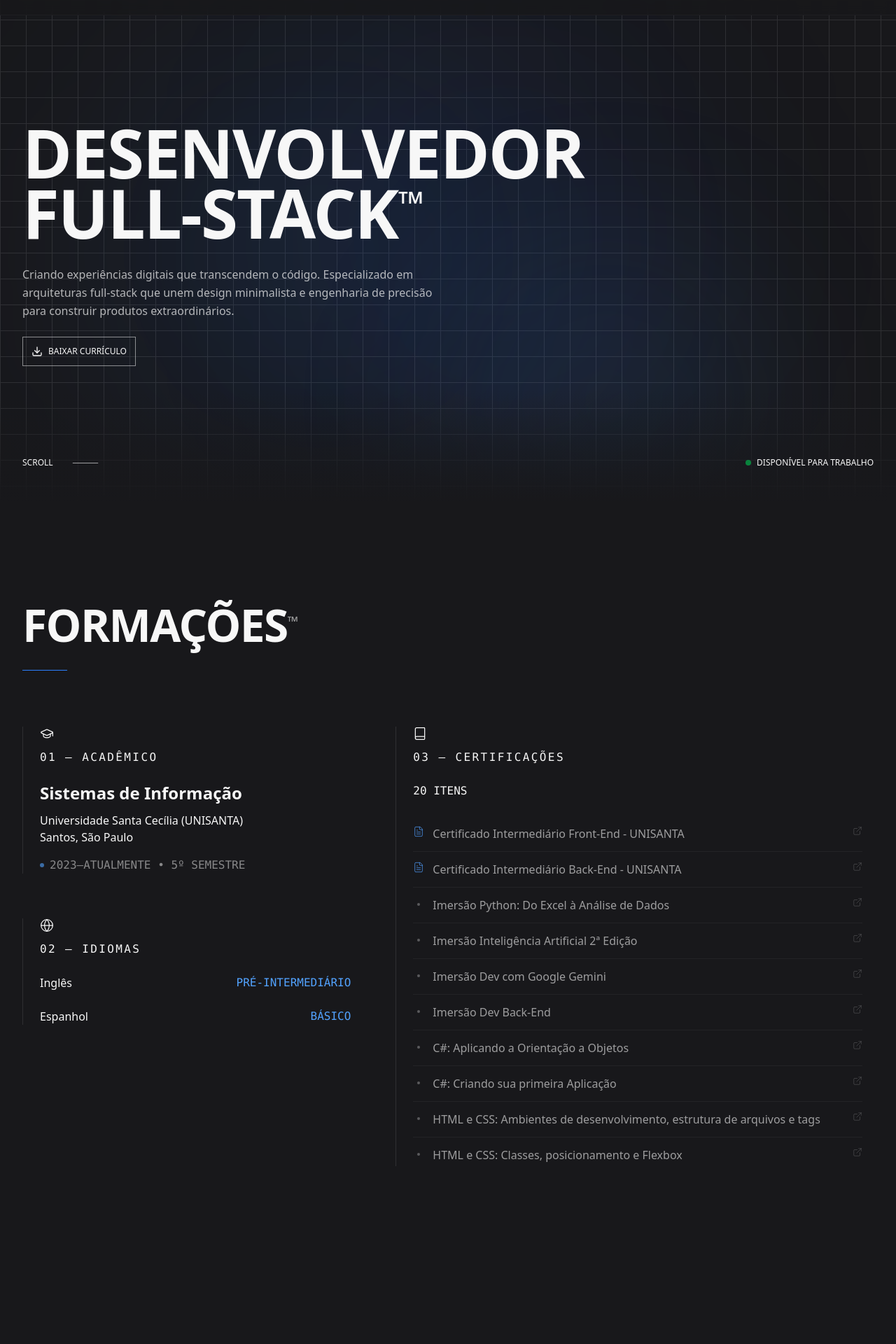
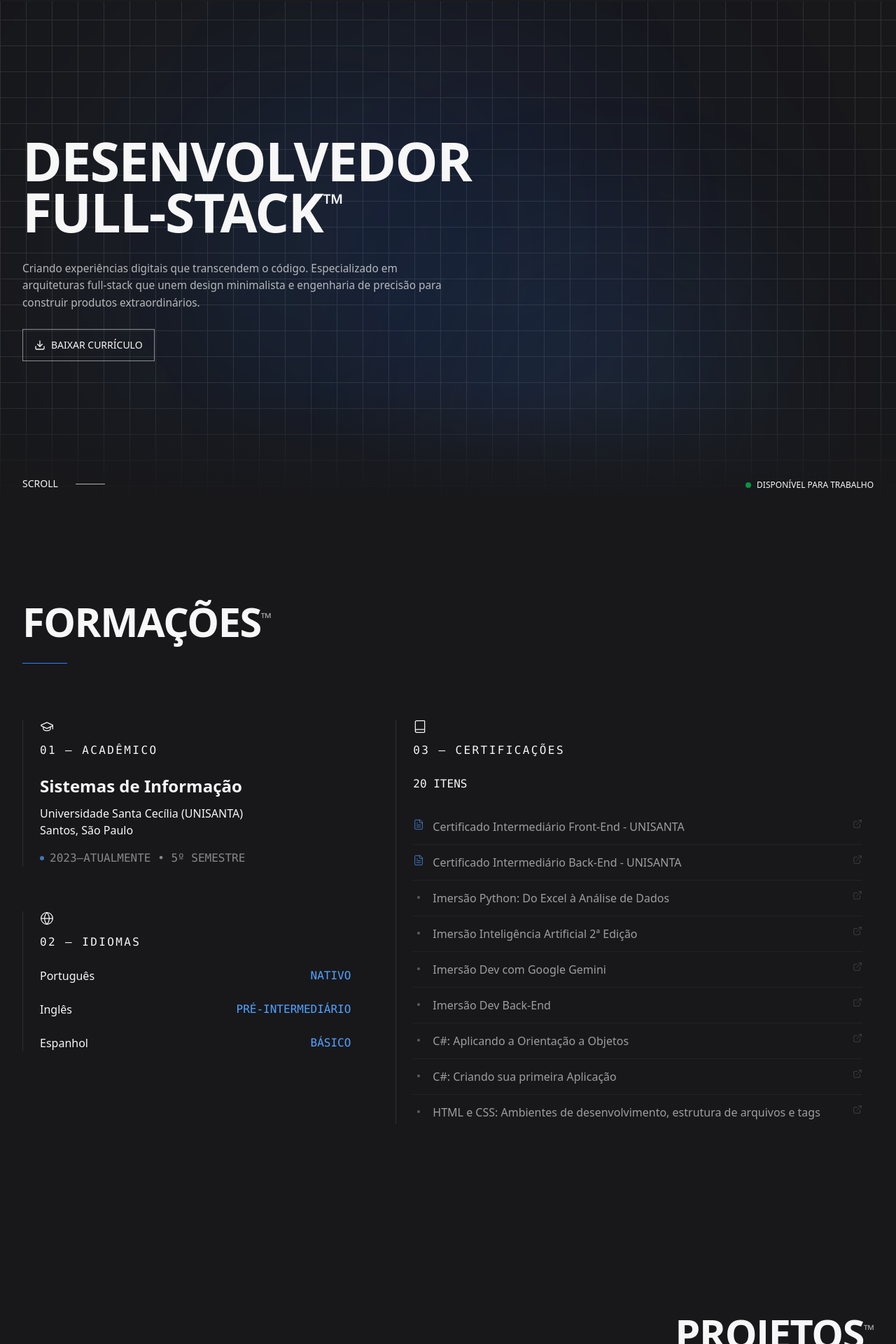
Before and after one commit to 21lucasbarros/portfolio, a React (Vite) app: page / in a window 1280 px wide. Shown: the part 83-2003 px from the top of the page at 70% size. Built offline with nearby package versions, Linux system fonts and the light colour scheme.

Commit message:
style: mudancas minimas no projeto

```diff
--- a/src/components/certificate-list.tsx
+++ b/src/components/certificate-list.tsx
@@ -134,10 +134,10 @@ const cursos: Curso[] = [
 export default function CertificateList() {
   return (
     <>
-      <p className="text-base font-mono text-[#f7f7f7] mb-6">
+      <p className="text-sm md:text-base font-mono text-[#f7f7f7] mb-4 md:mb-6">
         {cursos.length} ITENS
       </p>
-      <div className="space-y-0 max-h-[500px] overflow-y-auto pr-4 scrollbar-thin">
+      <div className="space-y-0 max-h-[350px] md:max-h-[450px] overflow-y-auto pr-2 md:pr-4 scrollbar-thin">
         {cursos.map((curso, index) => (
           <motion.a
             key={index}
@@ -148,23 +148,23 @@ export default function CertificateList() {
             whileInView={{ opacity: 1 }}
             transition={{ duration: 0.3, delay: index * 0.02 }}
             viewport={{ once: true }}
-            className="group flex items-start gap-3 py-3 border-b border-[#f7f7f7]/5 hover:border-blue-400/30 transition-all duration-300"
+            className="group flex items-start gap-2.5 md:gap-3 py-2.5 md:py-3 border-b border-[#f7f7f7]/5 hover:border-blue-400/30 transition-all duration-300"
           >
             {curso.tipo === "faculdade" ? (
               <FileText
-                className="w-4 h-4 text-blue-400/70 mt-0.5 flex-shrink-0"
+                className="w-3.5 h-3.5 md:w-4 md:h-4 text-blue-400/70 mt-0.5 flex-shrink-0"
                 strokeWidth={1.5}
               />
             ) : (
-              <div className="w-4 h-4 mt-1 flex-shrink-0 flex items-center justify-center">
+              <div className="w-3.5 h-3.5 md:w-4 md:h-4 mt-1 flex-shrink-0 flex items-center justify-center">
                 <div className="w-1 h-1 rounded-full bg-[#f7f7f7]/30 group-hover:bg-blue-400 transition-colors"></div>
               </div>
             )}
-            <span className="text-base text-[#f7f7f7]/60 group-hover:text-[#f7f7f7]/90 transition-colors leading-relaxed flex-1">
+            <span className="text-sm md:text-base text-[#f7f7f7]/60 group-hover:text-[#f7f7f7]/90 transition-colors leading-relaxed flex-1">
               {curso.curso}
             </span>
             <ExternalLink
-              className="w-3.5 h-3.5 text-[#f7f7f7]/20 group-hover:text-blue-400 transition-colors flex-shrink-0 mt-0.5"
+              className="w-3 h-3 md:w-3.5 md:h-3.5 text-[#f7f7f7]/20 group-hover:text-blue-400 transition-colors flex-shrink-0 mt-0.5"
               strokeWidth={1.5}
             />
           </motion.a>
--- a/src/components/education.tsx
+++ b/src/components/education.tsx
@@ -7,7 +7,10 @@ export function Education() {
   const { t } = useLanguage();
 
   return (
-    <section className="relative py-32 px-8 bg-zinc-900" id="education">
+    <section
+      className="relative py-16 md:py-24 lg:py-32 px-4 md:px-6 lg:px-8 bg-zinc-900"
+      id="education"
+    >
       <div className="max-w-7xl mx-auto">
         {/* Header */}
         <motion.div
@@ -15,26 +18,26 @@ export function Education() {
           whileInView={{ opacity: 1, y: 0 }}
           transition={{ duration: 0.6, ease: [0.16, 1, 0.3, 1] }}
           viewport={{ once: true }}
-          className="mb-20"
+          className="mb-12 md:mb-16 lg:mb-20"
         >
-          <h2 className="text-[clamp(2.5rem,5vw,4rem)] font-bold tracking-tight mb-4 text-[#f7f7f7]">
+          <h2 className="text-[clamp(2rem,4.5vw,4rem)] font-bold tracking-tight mb-3 md:mb-4 text-[#f7f7f7]">
             {t.education.title}
-            <span className="text-xl align-super opacity-60">™</span>
+            <span className="text-lg md:text-xl align-super opacity-60">™</span>
           </h2>
-          <div className="w-16 h-[1px] bg-blue-500 mt-4"></div>
+          <div className="w-12 md:w-16 h-[1px] bg-blue-500 mt-3 md:mt-4"></div>
         </motion.div>
 
         {/* Grid */}
-        <div className="grid grid-cols-1 lg:grid-cols-12 gap-12 lg:gap-16">
+        <div className="grid grid-cols-1 lg:grid-cols-12 gap-10 md:gap-12 lg:gap-16">
           {/* Left Column - Academic + Languages */}
-          <div className="lg:col-span-5 space-y-16">
+          <div className="lg:col-span-5 space-y-10 md:space-y-14 lg:space-y-16">
             {/* Formação Acadêmica */}
             <motion.div
               initial={{ opacity: 0, y: 20 }}
               whileInView={{ opacity: 1, y: 0 }}
               transition={{ duration: 0.5, delay: 0.1 }}
               viewport={{ once: true }}
-              className="border-l border-[#f7f7f7]/10 pl-6"
+              className="border-l border-[#f7f7f7]/10 pl-4 md:pl-6"
             >
               <div className="mb-6">
                 <GraduationCap
@@ -56,7 +59,7 @@ export function Education() {
               <div className="flex items-center gap-2">
                 <div className="w-1.5 h-1.5 rounded-full bg-blue-400 animate-pulse"></div>
                 <span className="text-base font-mono text-[#f7f7f7]/50">
-                  2023—ATUALMENTE • 5º SEMESTRE
+                  {t.education.currentPeriod}
                 </span>
               </div>
             </motion.div>
@@ -67,7 +70,7 @@ export function Education() {
               whileInView={{ opacity: 1, y: 0 }}
               transition={{ duration: 0.5, delay: 0.2 }}
               viewport={{ once: true }}
-              className="border-l border-[#f7f7f7]/10 pl-6"
+              className="border-l border-[#f7f7f7]/10 pl-4 md:pl-6"
             >
               <div className="mb-6">
                 <Globe
@@ -82,21 +85,31 @@ export function Education() {
                 <div>
                   <div className="flex items-center justify-between mb-2">
                     <span className="text-base font-medium text-[#f7f7f7]">
-                      Inglês
+                      {t.education.languageNames.portuguese}
                     </span>
                     <span className="text-base font-mono text-blue-400">
-                      PRÉ-INTERMEDIÁRIO
+                      {t.education.languageLevels.native}
                     </span>
                   </div>
                 </div>
                 <div>
                   <div className="flex items-center justify-between mb-2">
                     <span className="text-base font-medium text-[#f7f7f7]">
-                      Espanhol
+                      {t.education.languageNames.english}
+                    </span>
+                    <span className="text-base font-mono text-blue-400">
+                      {t.education.languageLevels.preIntermediate}
+                    </span>
+                  </div>
+                </div>
+                <div>
+                  <div className="flex items-center justify-between mb-2">
+                    <span className="text-base font-medium text-[#f7f7f7]">
+                      {t.education.languageNames.spanish}
                     </span>
 
                     <span className="text-base font-mono text-blue-400">
-                      BÁSICO
+                      {t.education.languageLevels.basic}
                     </span>
                   </div>
                 </div>
@@ -110,7 +123,7 @@ export function Education() {
             whileInView={{ opacity: 1, y: 0 }}
             transition={{ duration: 0.5, delay: 0.3 }}
             viewport={{ once: true }}
-            className="lg:col-span-7 border-l border-[#f7f7f7]/10 pl-6"
+            className="lg:col-span-7 border-l border-[#f7f7f7]/10 pl-4 md:pl-6"
           >
             <div className="mb-6">
               <Book className="w-5 h-5 text-[#f7f7f7] mb-3" strokeWidth={1.5} />
--- a/src/components/footer.tsx
+++ b/src/components/footer.tsx
@@ -39,27 +39,27 @@ export function Footer() {
   ];
 
   return (
-    <footer className="relative bg-zinc-900 border-t border-white/10 px-6 pt-20 pb-8 mt-32 overflow-hidden">
+    <footer className="relative bg-zinc-900 border-t border-white/10 px-4 md:px-6 lg:px-8 pt-12 md:pt-16 lg:pt-20 pb-6 md:pb-8 mt-16 md:mt-24 lg:mt-32 overflow-hidden">
       <div className="absolute inset-0 bg-gradient-to-t from-white/[0.02] to-transparent pointer-events-none" />
       <div className="relative max-w-7xl mx-auto">
-        <div className="grid grid-cols-1 md:grid-cols-12 gap-12 md:gap-8 mb-16">
-          <section className="md:col-span-5 flex flex-col gap-6">
-            <div className="flex items-center gap-3">
-              <Code2 className="w-8 h-8 text-white" />
-              <span className="text-xl font-bold text-white tracking-tight">
+        <div className="grid grid-cols-1 md:grid-cols-12 gap-10 md:gap-8 mb-10 md:mb-12 lg:mb-16">
+          <section className="md:col-span-5 flex flex-col gap-4 md:gap-6">
+            <div className="flex items-center gap-2 md:gap-3">
+              <Code2 className="w-7 h-7 md:w-8 md:h-8 text-white" />
+              <span className="text-lg md:text-xl font-bold text-white tracking-tight">
                 Lucas Barros Simon
               </span>
             </div>
-            <p className="font-mono text-sm text-white/60 leading-relaxed max-w-sm">
+            <p className="font-mono text-xs md:text-sm text-white/60 leading-relaxed max-w-sm">
               {t.footer.description}
             </p>
           </section>
 
           <nav className="md:col-span-3">
-            <h3 className="font-mono text-xs font-semibold text-white/40 tracking-wider mb-6 uppercase">
+            <h3 className="font-mono text-xs font-semibold text-white/40 tracking-wider mb-4 md:mb-5 lg:mb-6 uppercase">
               {t.footer.navigation}
             </h3>
-            <ul className="flex flex-col gap-3">
+            <ul className="flex flex-col gap-2.5 md:gap-3">
               {navigationLinks.map((link) => (
                 <li key={link.href}>
                   <a
@@ -76,10 +76,10 @@ export function Footer() {
           </nav>
 
           <section className="md:col-span-4">
-            <h3 className="font-mono text-xs font-semibold text-white/40 tracking-wider mb-6 uppercase">
+            <h3 className="font-mono text-xs font-semibold text-white/40 tracking-wider mb-4 md:mb-5 lg:mb-6 uppercase">
               {t.footer.connect}
             </h3>
-            <ul className="flex flex-col gap-3">
+            <ul className="flex flex-col gap-2.5 md:gap-3">
               {socialLinks.map((social) => {
                 const Icon = social.icon;
                 return (
@@ -102,15 +102,15 @@ export function Footer() {
           </section>
         </div>
 
-        <div className="h-px bg-gradient-to-r from-transparent via-white/20 to-transparent mb-8" />
+        <div className="h-px bg-gradient-to-r from-transparent via-white/20 to-transparent mb-6 md:mb-8" />
 
-        <div className="flex flex-col md:flex-row justify-between items-center gap-4">
-          <div className="font-mono text-xs text-white/50 text-center md:text-left">
+        <div className="flex flex-col md:flex-row justify-between items-center gap-3 md:gap-4">
+          <div className="font-mono text-[10px] md:text-xs text-white/50 text-center md:text-left">
             © {currentYear} Lucas Barros Simon. {t.footer.rights}.
           </div>
           <div className="font-mono text-xs text-white/50 flex items-center gap-3">
             <span className="px-2 py-1 rounded bg-white/5 border border-white/10">
-              v1.0.0
+              v2.0.0
             </span>
             <span className="w-1 h-1 bg-white/30 rounded-full" />
             <span>Made in 🇧🇷 Brazil</span>
--- a/src/components/header.tsx
+++ b/src/components/header.tsx
@@ -29,16 +29,18 @@ export function Header() {
   const currentLanguage = languages.find((lang) => lang.code === language);
 
   return (
-    <header className="fixed top-0 left-0 right-0 px-50 py-8 z-[1000] backdrop-blur-sm bg-zinc-900/80 border-b border-zinc-800/50">
-      <div className="max-w-7xl mx-auto w-full px-8">
+    <header className="fixed top-0 left-0 right-0 py-4 md:py-6 z-[1000] backdrop-blur-sm bg-zinc-900/80 border-b border-zinc-800/50">
+      <div className="max-w-7xl mx-auto w-full px-4 md:px-6 lg:px-8">
         <div className="flex flex-row justify-between items-center">
-          <div className="flex items-center gap-3">
-            <Code2 className="h-10 w-10 text-blue-500" />
-            <span className="text-xl font-bold hidden sm:block">Portfolio</span>
+          <div className="flex items-center gap-2 md:gap-3">
+            <Code2 className="h-7 w-7 md:h-9 md:w-9 text-blue-500" />
+            <span className="text-lg md:text-xl font-bold hidden sm:block">
+              Portfolio
+            </span>
           </div>
 
-          <div className="flex items-center gap-6">
-            <nav className="hidden md:flex gap-6">
+          <div className="flex items-center gap-3 md:gap-4 lg:gap-6">
+            <nav className="hidden md:flex gap-4 lg:gap-6">
               {navItems.map((item, index) => {
                 return (
                   <a
--- a/src/components/hero.tsx
+++ b/src/components/hero.tsx
@@ -62,30 +62,30 @@ export function Hero() {
       <div className="absolute bottom-0 left-0 right-0 h-40 bg-gradient-to-b from-transparent via-zinc-900/50 to-zinc-900 pointer-events-none"></div>
 
       <section
-        className="flex items-center p-8 relative h-screen pt-32"
+        className="flex items-center px-4 md:px-6 lg:px-8 relative h-screen pt-24 md:pt-28"
         id="inicio"
       >
         <div className="max-w-7xl mx-auto w-full h-full flex flex-col justify-between">
           <div className="flex-1 flex flex-col justify-center">
-            <h1 className="text-[clamp(2.5rem,8vw,6rem)] leading-[0.9] font-bold tracking-[-0.02em] mb-8 whitespace-pre-line">
+            <h1 className="text-[clamp(2rem,6vw,6rem)] leading-[0.95] font-bold tracking-[-0.02em] mb-6 md:mb-8 whitespace-pre-line">
               {t.hero.roleTitle}
               <span className="text-[0.5em] align-super">™</span>
             </h1>
-            <p className="text-[clamp(0.875rem,1.5vw,1rem)] max-w-[600px] opacity-70 mb-6 leading-relaxed">
+            <p className="text-[clamp(0.875rem,1.2vw,1rem)] max-w-[600px] opacity-70 mb-5 md:mb-6 leading-relaxed">
               {t.hero.description}
             </p>
             <a
               href="/docs/curriculo.pdf"
               download
-              className="flex items-center text-xs border border-white/50 px-3 py-3 transition-colors hover:bg-white/10 no-underline group w-fit"
+              className="flex items-center text-xs md:text-sm border border-white/50 px-4 py-2.5 md:py-3 transition-colors hover:bg-white/10 no-underline group w-fit"
             >
               <DownloadIcon className="w-4 h-4 mr-2" />
               {t.hero.downloadCV}
             </a>
           </div>
-          <div className="flex justify-between items-end pb-4">
-            <div className="flex items-center gap-4">
-              <span className="text-xs">{t.hero.scroll}</span>
+          <div className="flex justify-between items-end pb-3 md:pb-4">
+            <div className="flex items-center gap-3 md:gap-4">
+              <span className="text-xs md:text-sm">{t.hero.scroll}</span>
               <motion.div
                 className="w-[60px] h-[1px] bg-current"
                 animate={{
--- a/src/components/project-card.tsx
+++ b/src/components/project-card.tsx
@@ -31,7 +31,7 @@ export default function ProjectCard({ project, index }: ProjectCardProps) {
       className="group relative"
     >
       {/* Image Container */}
-      <div className="relative aspect-video overflow-hidden bg-zinc-800 border border-[#f7f7f7]/10 mb-5">
+      <div className="relative aspect-video overflow-hidden bg-zinc-800 border border-[#f7f7f7]/10 mb-4 md:mb-5">
         <img
           src={project.image}
           alt={project.title}
@@ -80,13 +80,13 @@ export default function ProjectCard({ project, index }: ProjectCardProps) {
       </div>
 
       {/* Content */}
-      <div className="space-y-3">
+      <div className="space-y-2.5 md:space-y-3">
         {/* Index and Title */}
-        <div className="space-y-2">
+        <div className="space-y-1.5 md:space-y-2">
           <span className="text-xs font-mono text-blue-500">
             {String(index + 1).padStart(2, "0")}
           </span>
-          <h3 className="text-xl font-semibold text-[#f7f7f7] leading-tight group-hover:text-blue-400 transition-colors duration-300">
+          <h3 className="text-lg md:text-xl font-semibold text-[#f7f7f7] leading-tight group-hover:text-blue-400 transition-colors duration-300">
             {project.title}
           </h3>
         </div>
--- a/src/components/projects.tsx
+++ b/src/components/projects.tsx
@@ -186,7 +186,10 @@ export function Projects() {
   }));
 
   return (
-    <section id="projects" className="relative py-32 px-8 bg-zinc-900">
+    <section
+      id="projects"
+      className="relative py-16 md:py-24 lg:py-32 px-4 md:px-6 lg:px-8 bg-zinc-900"
+    >
       <div className="max-w-7xl mx-auto">
         {/* Header */}
         <motion.div
@@ -194,24 +197,26 @@ export function Projects() {
           whileInView={{ opacity: 1, y: 0 }}
           transition={{ duration: 0.6, ease: [0.16, 1, 0.3, 1] }}
           viewport={{ once: true }}
-          className="mb-20"
+          className="mb-12 md:mb-16 lg:mb-20"
         >
-          <div className="flex items-end justify-end mb-4">
-            <h2 className="text-[clamp(2.5rem,5vw,4rem)] font-bold tracking-tight text-[#f7f7f7]">
+          <div className="flex items-end justify-end mb-3 md:mb-4">
+            <h2 className="text-[clamp(2rem,4.5vw,4rem)] font-bold tracking-tight text-[#f7f7f7]">
               {t.projects.title.toUpperCase()}
-              <span className="text-xl align-super opacity-60">™</span>
+              <span className="text-lg md:text-xl align-super opacity-60">
+                ™
+              </span>
             </h2>
           </div>
-          <div className="flex items-center justify-end gap-4">
-            <span className="text-sm font-mono text-[#f7f7f7]/50 uppercase tracking-wider">
+          <div className="flex items-center justify-end gap-3 md:gap-4">
+            <span className="text-xs md:text-sm font-mono text-[#f7f7f7]/50 uppercase tracking-wider">
               {projects.length} WORKS
             </span>
-            <div className="w-16 h-[1px] bg-blue-500"></div>
+            <div className="w-12 md:w-16 h-[1px] bg-blue-500"></div>
           </div>
         </motion.div>
 
         {/* Projects Grid - 3 columns */}
-        <div className="grid grid-cols-1 md:grid-cols-2 lg:grid-cols-3 gap-8">
+        <div className="grid grid-cols-1 md:grid-cols-2 lg:grid-cols-3 gap-6 md:gap-7 lg:gap-8">
           {projects.map((project, index) => (
             <ProjectCard key={index} project={project} index={index} />
           ))}
--- a/src/i18n/translations.ts
+++ b/src/i18n/translations.ts
@@ -37,8 +37,19 @@ export interface Translations {
     university: string;
     location: string;
     period: string;
+    currentPeriod: string;
     languages: string;
     certifications: string;
+    languageNames: {
+      portuguese: string;
+      english: string;
+      spanish: string;
+    };
+    languageLevels: {
+      native: string;
+      preIntermediate: string;
+      basic: string;
+    };
   };
   projects: {
     title: string;
@@ -105,8 +116,19 @@ export const translations: Record<Language, Translations> = {
       university: "Universidade Santa Cecília (UNISANTA)",
       location: "Santos, São Paulo",
       period: "2023 — 2026",
+      currentPeriod: "2023—ATUALMENTE • 5º SEMESTRE",
       languages: "IDIOMAS",
       certifications: "CERTIFICAÇÕES",
+      languageNames: {
+        portuguese: "Português",
+        english: "Inglês",
+        spanish: "Espanhol",
+      },
+      languageLevels: {
+        native: "NATIVO",
+        preIntermediate: "PRÉ-INTERMEDIÁRIO",
+        basic: "BÁSICO",
+      },
     },
     projects: {
       title: "Projetos",
@@ -173,8 +195,19 @@ export const translations: Record<Language, Translations> = {
       university: "Santa Cecília University (UNISANTA)",
       location: "Santos, São Paulo",
       period: "2023 — 2026",
+      currentPeriod: "2023—CURRENT • 5TH SEMESTER",
       languages: "LANGUAGES",
       certifications: "CERTIFICATIONS",
+      languageNames: {
+        portuguese: "Portuguese",
+        english: "English",
+        spanish: "Spanish",
+      },
+      languageLevels: {
+        native: "NATIVE",
+        preIntermediate: "PRE-INTERMEDIATE",
+        basic: "BASIC",
+      },
     },
     projects: {
       title: "Projects",
@@ -241,8 +274,19 @@ export const translations: Record<Language, Translations> = {
       university: "Universidad Santa Cecília (UNISANTA)",
       location: "Santos, São Paulo",
       period: "2023 — 2026",
+      currentPeriod: "2023—ACTUALIDAD • 5º SEMESTRE",
       languages: "IDIOMAS",
       certifications: "CERTIFICACIONES",
+      languageNames: {
+        portuguese: "Portugués",
+        english: "Inglés",
+        spanish: "Español",
+      },
+      languageLevels: {
+        native: "NATIVO",
+        preIntermediate: "PRE-INTERMEDIO",
+        basic: "BÁSICO",
+      },
     },
     projects: {
       title: "Proyectos",
```
Also changed, not shown: src/components/contact.tsx (+20 -14 lines), 2 other files (tests, documents, lock files or other folders).
